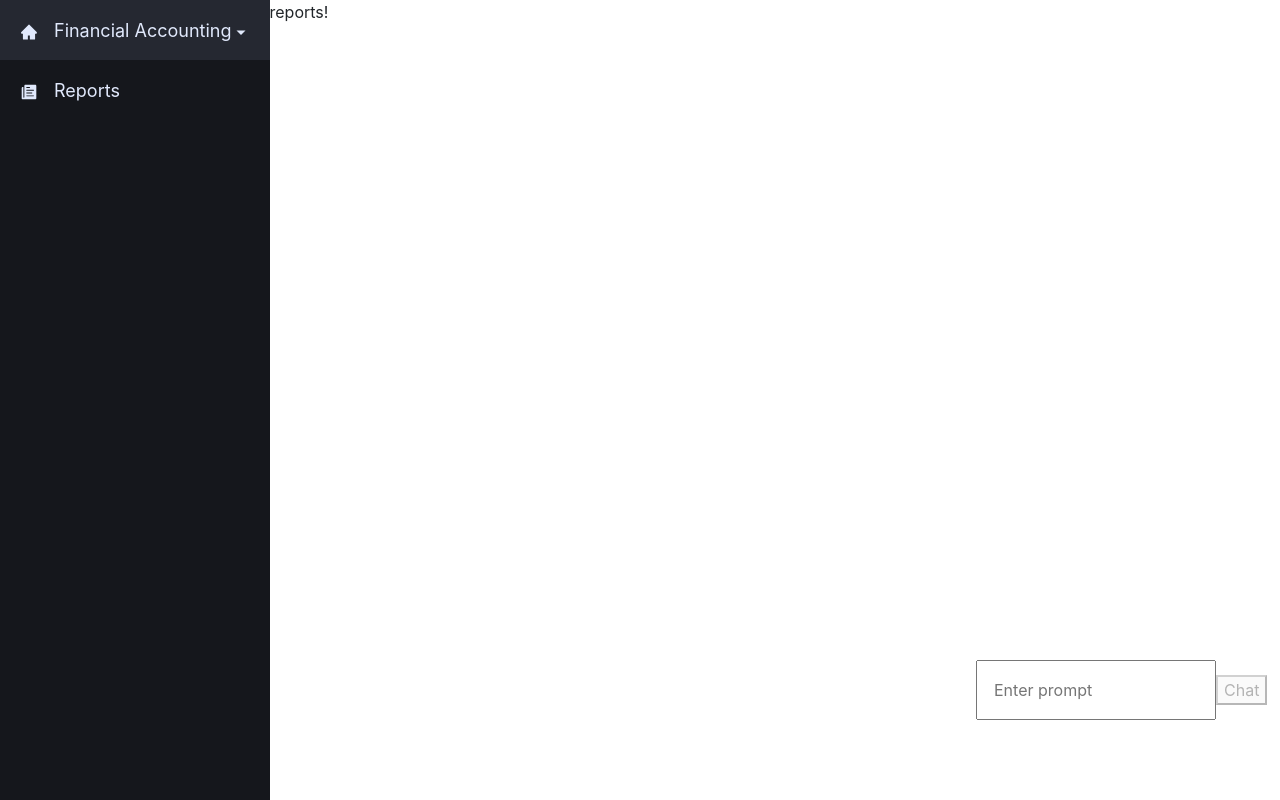
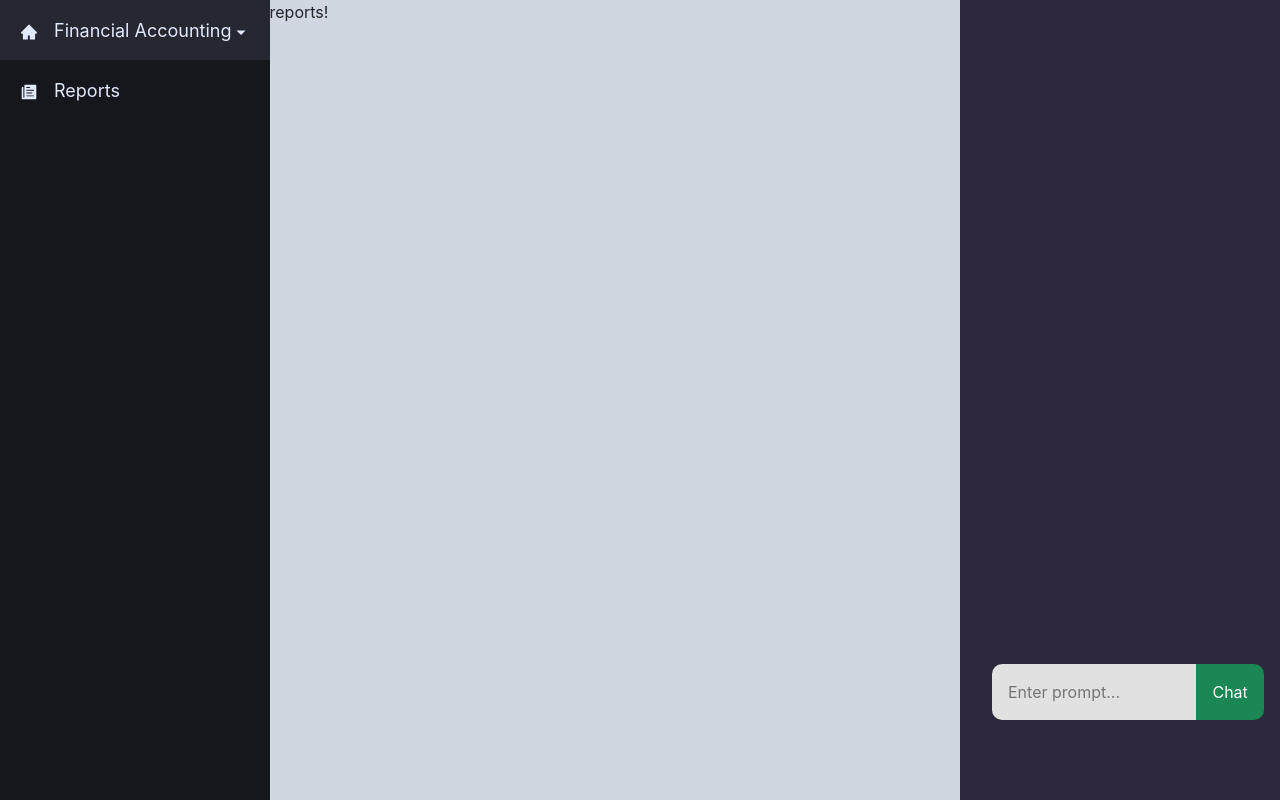
Before and after one commit to npgilman/ai_hackathon, a React (Create React App) app: page /Reports in a window 1280 px wide. Built offline with nearby package versions, Linux system fonts and the light colour scheme.

Commit message:
Add Styling

```diff
--- a/src/App.css
+++ b/src/App.css
@@ -12,3 +12,14 @@
   font-size: calc(10px + 2vmin);
   color: white;
 }
+
+.user {
+  margin: 1rem;
+}
+
+.AI {
+  margin: 1rem;
+  background-color: #3B364C;
+  padding: 1rem;
+  border-radius: 10px;
+}
--- a/src/Components/Message.js
+++ b/src/Components/Message.js
@@ -13,9 +13,10 @@ const Message = ({ message, isUser }) => {
   }
 
   return (
-    <div className='d-flex flex-row'>
-      <div title={isUser ? 'user' : 'AI'}>
-        {isUser ? '🥸' : '🦙'}
+    <div className={isUser ? 'user' : 'AI'}>
+      <div className='d-flex flex-row' style={{color: "white", fontSize:"20px"}}>
+          <div title={isUser ? 'user' : 'AI'} style={{marginRight: "0.5rem"}}>
+            {isUser ? '😄' : '🦙'}
           </div>
 
           <div>
@@ -29,6 +30,7 @@ const Message = ({ message, isUser }) => {
             )}
           </div>
       </div>
+    </div>
   );
 };
 
--- a/src/Components/chatbot.js
+++ b/src/Components/chatbot.js
@@ -60,10 +60,11 @@ export default function ChatbotWindow( {param1, param2} ) {
           justifyContent: 'center',
           alignItems: 'center',
           height: '100vh',
+          position: "relative"
         }}
       >
-        <div style={{position: 'absolute', bottom: '5rem'}}>
-        <div style={{position: 'relative', left: '1rem', right: '1rem', width: '100%'}}>
+        <div style={{position: 'absolute', bottom: '4rem', left: "0", right: "0"}}>
+        <div style={{position: 'relative', padding: "1rem"}}>
         <article className='pb-24'>
           {messages.map((message, index) => (
             <Message
@@ -77,15 +78,16 @@ export default function ChatbotWindow( {param1, param2} ) {
         <div style={{}}>
           <form onSubmit={handleSubmit}>
             <input
-              style={{padding: '1rem', width: '75%'}}
+              style={{padding: '1rem', width: '71%', borderTopLeftRadius: "10px", borderBottomLeftRadius: "10px", background: "#E1E1E1", border: "0px", marginTop: "1rem", marginLeft:"1rem"}}
               type='text'
               value={prompt}
-              placeholder='Enter prompt'
+              placeholder='Enter prompt...'
               onChange={(e) => setPrompt(e.target.value)}
             ></input>
             <button
               disabled={loading || prompt.length === 0}
               type='submit'
+              style= {{padding: "1rem", border: "0", borderBottomRightRadius: "10px", borderTopRightRadius: "10px", background: "#1a8754", color: "white"}}
             >
               {loading ? 'Loading' : 'Chat'}
             </button>
--- a/src/pages/ChatWindow.js
+++ b/src/pages/ChatWindow.js
@@ -3,7 +3,7 @@ import ChatbotWindow from '../Components/chatbot.js'
 
 function ChatWindow() {
     return (
-        <div style= {{width: '25%'}}>
+        <div style= {{width: '25%', backgroundColor: '#2D283E'}}>
             <ChatbotWindow />
         </div>
     );
--- a/src/pages/PageToRender.js
+++ b/src/pages/PageToRender.js
@@ -8,7 +8,7 @@ import { Routes, Route } from 'react-router-dom';
 
 function PageToRender() {
     return (
-        <div className='flex-fill'>
+        <div className='flex-fill' style={{backgroundColor: "#D1D7E0"}}>
             <Routes>
                 <Route path='/' exact element={<LandingPage />} />
 
```
Lines whose indentation alone changed are shown as unchanged.
